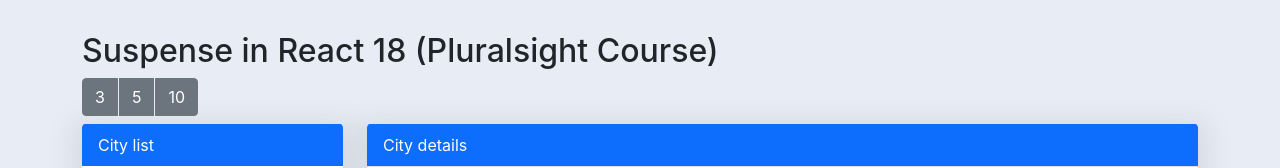
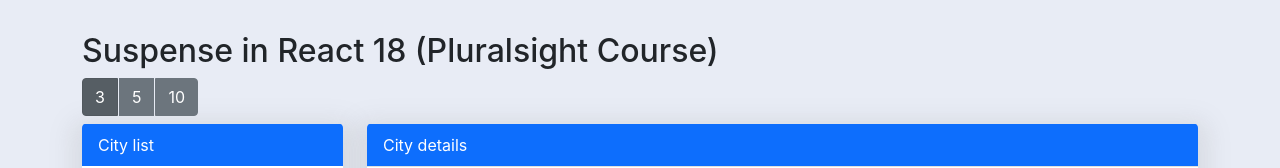
Before and after one commit to pkellner/pluralsight-react-18-whats-new-prelim, a React (Create React App) app: page / in a window 1280 px wide. Shown: the top 168 px of the page. Built offline with nearby package versions, Linux system fonts and the light colour scheme.

Commit message:
added displayCount as State

```diff
--- a/src/CityDetailStoreContext.js
+++ b/src/CityDetailStoreContext.js
@@ -1,5 +1,6 @@
-import React, { createContext, useState } from "react";
+import React, { createContext, useContext, useEffect, useState } from "react";
 import { fetchCityDetailData } from "./dataApi/fetchCityDetailData";
+import { CityListStoreContext } from "./CityListStoreContext";
 
 export const CityDetailStoreContext = createContext();
 
@@ -7,6 +8,13 @@
   const [resourceCityDetail, setResourceCityDetail] = useState(
     fetchCityDetailData(initialCityId)
   );
+
+  const { getCities } = useContext(CityListStoreContext);
+  const cities = getCities();
+
+  useEffect(() => {
+    setResourceCityDetail(fetchCityDetailData(cities[0].id));
+  }, [cities]);
 
   const setCityId = (cityId) => {
     setResourceCityDetail(fetchCityDetailData(cityId));
--- a/src/CityListStoreContext.js
+++ b/src/CityListStoreContext.js
@@ -1,20 +1,21 @@
-import React, { createContext, useState } from "react";
+import React, { createContext, useContext, useEffect, useState } from "react";
 import { fetchCityListData } from "./dataApi/fetchCityListData";
+import { DisplayCountContext } from "./DisplayCountContext";
 
 export const CityListStoreContext = createContext();
 
-function CityListStoreProvider({ children, initialDisplayCount }) {
-  const initialResource = fetchCityListData(initialDisplayCount);
+function CityListStoreProvider({ children }) {
+  const { displayCount } = useContext(DisplayCountContext);
+  const initialResource = fetchCityListData(displayCount);
   const [resourceCityList, setResourceCityList] = useState(initialResource);
 
-  const setDisplayCount = (displayCount) => {
+  useEffect(() => {
     setResourceCityList(fetchCityListData(displayCount));
-  };
+  }, [displayCount]);
 
   const getCities = resourceCityList.cities.read;
 
   const contextValue = {
-    setDisplayCount,
     getCities,
   };
 
--- /dev/null
+++ b/src/DisplayCountContext.js
@@ -0,0 +1,20 @@
+import React, { createContext, useState } from "react";
+
+export const DisplayCountContext = createContext();
+
+function DisplayCountProvider({ children, initialDisplayCount }) {
+  const [displayCount, setDisplayCount] = useState(initialDisplayCount);
+
+  const contextValue = {
+    displayCount,
+    setDisplayCount,
+  };
+
+  return (
+    <DisplayCountContext.Provider value={contextValue}>
+      {children}
+    </DisplayCountContext.Provider>
+  );
+}
+
+export { DisplayCountProvider };
--- a/src/cityStuff/CityDisplayCount.js
+++ b/src/cityStuff/CityDisplayCount.js
@@ -1,13 +1,15 @@
 import { useContext } from "react";
-import { CityListStoreContext } from "../CityListStoreContext";
+import { DisplayCountContext } from "../DisplayCountContext";
 
 export default function CityDisplayCount() {
-  const { setDisplayCount } = useContext(CityListStoreContext);
+  const { displayCount, setDisplayCount } = useContext(DisplayCountContext);
   return (
     <div className="btn-group" role="group" aria-label="Basic example">
       <button
         type="button"
-        className="btn btn-secondary"
+        className={
+          displayCount === 3 ? "btn btn-secondary active" : "btn btn-secondary"
+        }
         onClick={() => {
           setDisplayCount(3);
         }}
@@ -16,7 +18,9 @@
       </button>
       <button
         type="button"
-        className="btn btn-secondary"
+        className={
+          displayCount === 5 ? "btn btn-secondary active" : "btn btn-secondary"
+        }
         onClick={() => {
           setDisplayCount(5);
         }}
@@ -25,9 +29,10 @@
       </button>
       <button
         type="button"
-        className="btn btn-secondary"
+        className={
+          displayCount === 10 ? "btn btn-secondary active" : "btn btn-secondary"
+        }
         onClick={() => {
-          //setResourceCityList(fetchCityListData(10));
           setDisplayCount(10);
         }}
       >
--- a/src/cityStuff/CityList.js
+++ b/src/cityStuff/CityList.js
@@ -1,4 +1,4 @@
-import { useContext, Fragment, useEffect } from "react";
+import { Fragment, useContext } from "react";
 
 import { CityListStoreContext } from "../CityListStoreContext";
 import {
--- a/src/cityStuff/CityListAndDetail.js
+++ b/src/cityStuff/CityListAndDetail.js
@@ -3,10 +3,12 @@
 import CityDetail from "./CityDetail";
 import { CityListStoreProvider } from "../CityListStoreContext";
 import CityDisplayCount from "./CityDisplayCount";
+import { DisplayCountProvider } from "../DisplayCountContext";
 
 export default function CityListAndDetail() {
   return (
-    <CityListStoreProvider initialDisplayCount={3}>
+    <DisplayCountProvider initialDisplayCount={3}>
+      <CityListStoreProvider>
         <div className="container">
           <h2>Suspense in React 18 (Pluralsight Course)</h2>
           <CityDisplayCount />
@@ -21,5 +23,6 @@
           </div>
         </div>
       </CityListStoreProvider>
+    </DisplayCountProvider>
   );
 }
```
Lines whose indentation alone changed are shown as unchanged.
